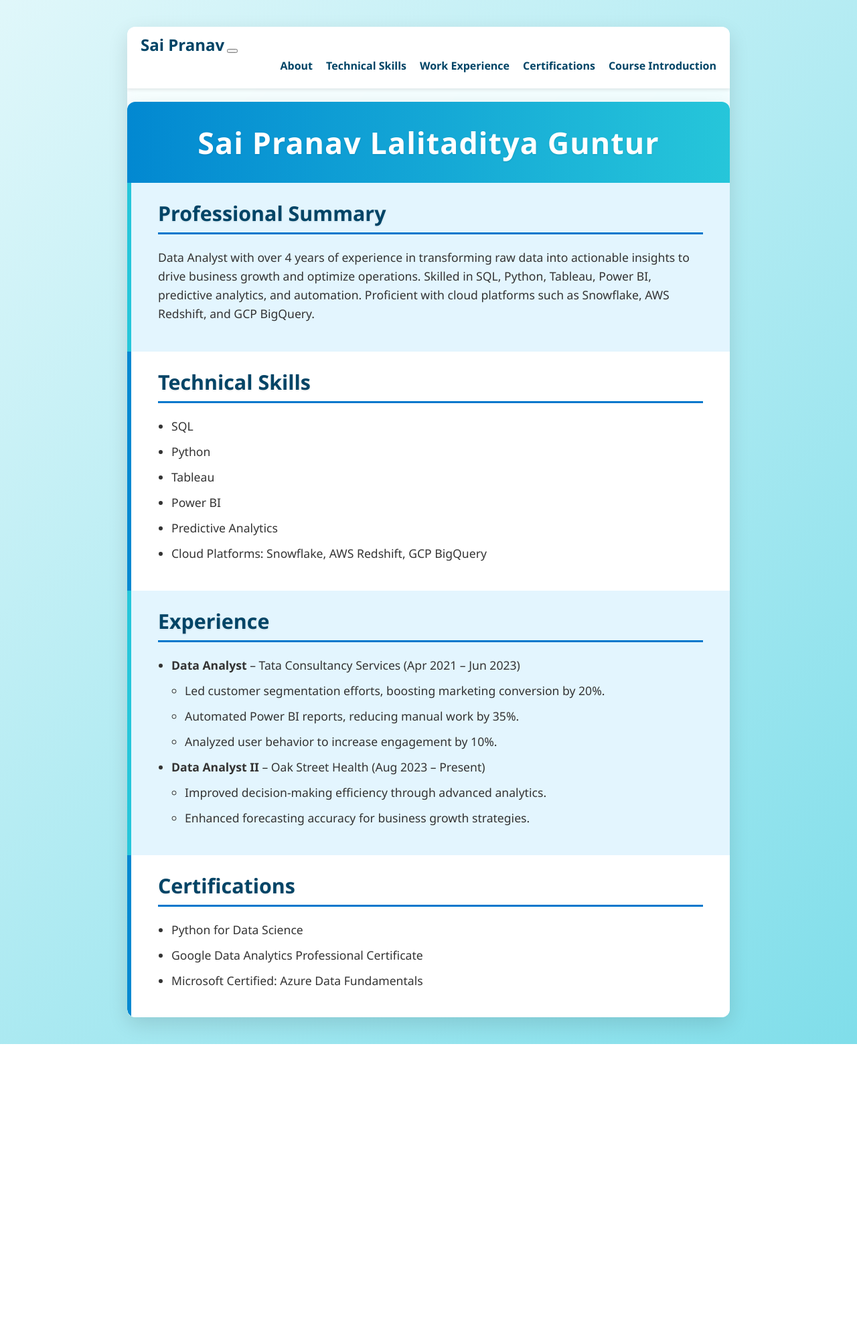
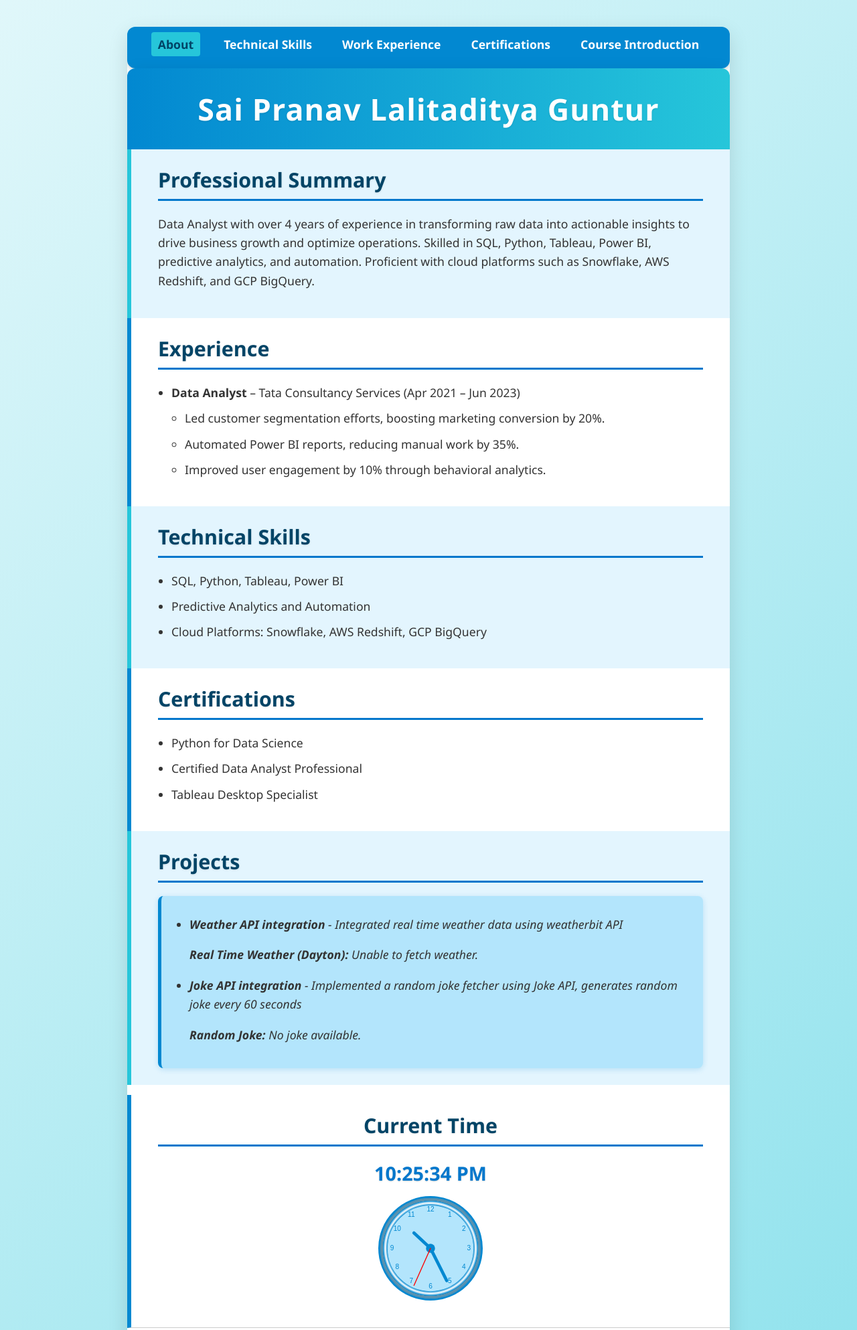
Before and after one commit to guntursai9/guntursai9.github.io, a plain HTML site: page index.html in a window 1280 px wide. Shown: the top 1986 px of the page at 67% size. Before the commit the page ends 1559 px from the top, so only its background shows below. Drawn offline with nearby package versions, Linux system fonts and the light colour scheme; no server answers.

Commit message:
Update index.html

```diff
--- a/index.html
+++ b/index.html
@@ -150,6 +150,36 @@
     footer a:hover {
       text-decoration: underline;
     }
+    /* Navbar styles */
+    nav {
+      background: #0288d1;
+      padding: 12px 30px;
+      border-radius: 0 0 12px 12px;
+      margin-bottom: 0;
+      box-shadow: 0 2px 5px rgba(0,0,0,0.15);
+    }
+    nav ul {
+      list-style: none;
+      margin: 0;
+      padding: 0;
+      display: flex;
+      justify-content: center;
+      gap: 25px;
+    }
+    nav ul li a {
+      color: white;
+      text-decoration: none;
+      font-weight: 600;
+      font-size: 1.1rem;
+      padding: 6px 10px;
+      border-radius: 4px;
+      transition: background-color 0.3s ease;
+    }
+    nav ul li a:hover,
+    nav ul li a.active {
+      background-color: #26c6da;
+      color: #004466;
+    }
     @media (max-width: 650px) {
       .container {
         border-radius: 0;
@@ -167,85 +197,39 @@
       p, li, span {
         font-size: 1rem;
       }
-    }
-    /* Navbar styling */
-    nav.navbar {
-      background:#fff;
-      padding: 10px 20px;
-      box-shadow: 0 2px 5px rgba(0,0,0,0.1);
-      margin-bottom: 20px;
-    }
-    nav.navbar a.navbar-brand {
-      font-weight: 700;
-      font-size: 1.5rem;
-      color: #004466;
-      text-decoration: none;
-    }
-    nav.navbar ul.navbar-nav {
-      list-style:none;
-      display:flex;
-      gap:20px;
-      margin:0;
-      padding:0;
-      justify-content: flex-end;
-      align-items: center;
-    }
-    nav.navbar ul.navbar-nav li a.nav-link {
-      color: #004466;
-      text-decoration: none;
-      font-weight: 600;
-      font-size: 1rem;
-      cursor: pointer;
-    }
-    nav.navbar ul.navbar-nav li a.nav-link:hover {
-      color: #0288d1;
-      text-decoration: underline;
+      nav ul {
+        flex-direction: column;
+        gap: 12px;
+        align-items: center;
+      }
     }
   </style>
 </head>
 <body>
   <div id="container--main" class="container">
-    <!-- Navbar with corrected links -->
-    <nav class="navbar navbar-expand-lg navbar-light">
-      <a class="navbar-brand" href="#">Sai Pranav</a>
-      <button class="navbar-toggler" type="button" data-bs-toggle="collapse" data-bs-target="#navbarNav"
-          aria-controls="navbarNav" aria-expanded="false" aria-label="Toggle navigation">
-          <span class="navbar-toggler-icon"></span>
-      </button>
-      <div class="collapse navbar-collapse" id="navbarNav">
-          <ul class="navbar-nav ms-auto">
-              <li class="nav-item"><a class="nav-link" href="#ProfessionalSummary">About</a></li>
-              <li class="nav-item"><a class="nav-link" href="#TechnicalSkills">Technical Skills</a></li>
-              <li class="nav-item"><a class="nav-link" href="#WorkExperience">Work Experience</a></li>
-              <li class="nav-item"><a class="nav-link" href="#Certifications">Certifications</a></li>
-              <li class="nav-item"><a class="nav-link" href="waph.html">Course Introduction</a></li>
-          </ul>
-      </div>
+
+    <!-- Navbar -->
+    <nav>
+      <ul>
+        <li><a href="#About" class="active">About</a></li>
+        <li><a href="#technical-skills">Technical Skills</a></li>
+        <li><a href="#work-experience">Work Experience</a></li>
+        <li><a href="#certifications">Certifications</a></li>
+        <li><a href="waph.html">Course Introduction</a></li>
+      </ul>
     </nav>
 
     <div class="container">
-      <h1>Sai Pranav Lalitaditya Guntur</h1>
+      <h1 id="About">Sai Pranav Lalitaditya Guntur</h1>
 
-      <section id="ProfessionalSummary">
+      <section id="professional-summary">
         <h2>Professional Summary</h2>
         <p>
           Data Analyst with over 4 years of experience in transforming raw data into actionable insights to drive business growth and optimize operations. Skilled in SQL, Python, Tableau, Power BI, predictive analytics, and automation. Proficient with cloud platforms such as Snowflake, AWS Redshift, and GCP BigQuery.
         </p>
       </section>
 
-      <section id="TechnicalSkills">
-        <h2>Technical Skills</h2>
-        <ul>
-          <li>SQL</li>
-          <li>Python</li>
-          <li>Tableau</li>
-          <li>Power BI</li>
-          <li>Predictive Analytics</li>
-          <li>Cloud Platforms: Snowflake, AWS Redshift, GCP BigQuery</li>
-        </ul>
-      </section>
-
-      <section id="WorkExperience">
+      <section id="work-experience">
         <h2>Experience</h2>
         <ul>
           <li>
@@ -253,29 +237,223 @@
             <ul>
               <li>Led customer segmentation efforts, boosting marketing conversion by 20%.</li>
               <li>Automated Power BI reports, reducing manual work by 35%.</li>
-              <li>Analyzed user behavior to increase engagement by 10%.</li>
-            </ul>
-          </li>
-          <li>
-            <strong>Data Analyst II</strong> – Oak Street Health (Aug 2023 – Present)
-            <ul>
-              <li>Improved decision-making efficiency through advanced analytics.</li>
-              <li>Enhanced forecasting accuracy for business growth strategies.</li>
+              <li>Improved user engagement by 10% through behavioral analytics.</li>
             </ul>
           </li>
         </ul>
       </section>
 
-      <!-- Added Certifications Section -->
-      <section id="Certifications">
+      <section id="technical-skills">
+        <h2>Technical Skills</h2>
+        <ul>
+          <li>SQL, Python, Tableau, Power BI</li>
+          <li>Predictive Analytics and Automation</li>
+          <li>Cloud Platforms: Snowflake, AWS Redshift, GCP BigQuery</li>
+        </ul>
+      </section>
+
+      <section id="certifications">
         <h2>Certifications</h2>
         <ul>
           <li>Python for Data Science</li>
-          <li>Google Data Analytics Professional Certificate</li>
-          <li>Microsoft Certified: Azure Data Fundamentals</li>
+          <li>Certified Data Analyst Professional</li>
+          <li>Tableau Desktop Specialist</li>
         </ul>
+      </section>
+
+      <section>
+        <h2>Projects</h2>
+        <div class="weather-joke">
+          <ul>
+            <li>
+              <strong>Weather API integration</strong> - Integrated real time weather data using weatherbit API
+            </li>
+          <p><strong>Real Time Weather (Dayton):</strong> <span id="weather"></span></p>
+          <li>
+              <strong>Joke API integration</strong> - Implemented a random joke fetcher using Joke API, generates random joke every 60 seconds
+            </li>
+          <p><strong>Random Joke:</strong> <span id="joke-container"></span></p>
+        </ul>
+        </div>
+      </section>
+
+      <section class="clock-section">
+        <h2>Current Time</h2>
+        <div id="clock"></div>
+        <canvas id="analog-clock" width="150" height="150" style="background-color:#999"></canvas>
+      </section>
+
+      <section class="flag-counter">
+        <h2>Flag Counter</h2>
+        <a href="https://info.flagcounter.com/zEr8" target="_blank" rel="noopener noreferrer">
+          <img src="https://s01.flagcounter.com/count2/zEr8/bg_FFFFFF/txt_000000/border_CCCCCC/columns_2/maxflags_10/viewers_0/labels_0/pageviews_0/flags_0/percent_0/" alt="Flag Counter" border="0" />
+        </a>
+      </section>
+
+      <!-- Contact section moved to the bottom -->
+      <section>
+        <h2>Contact</h2>
+        <p><strong>Email:</strong> <a href="mailto:gunturs1@udayton.edu">gunturs1@udayton.edu</a></p>
+        <p><strong>Phone:</strong> <a href="tel:+18015098508">+1 801-509-8508</a></p>
+        <p><strong>LinkedIn:</strong> <a href="https://www.linkedin.com/in/sai-pranav1" target="_blank" rel="noopener noreferrer">linkedin.com/in/sai-pranav1</a></p>
       </section>
     </div>
   </div>
+
+  <script src="https://code.jquery.com/jquery-3.6.0.min.js"></script>
+
+  <script>
+    var shown = false;
+    function showhideEmail() {
+      if (shown) {
+        document.getElementById("email").innerHTML = "Show my Email";
+        shown = false;
+      } else {
+        var myemail = "<a href='mailto:gunturs1@udayton.edu'>gunturs1@udayton.edu</a>";
+        document.getElementById("email").innerHTML = myemail;
+        shown = true;
+      }
+    }
+  </script>
+
+  <script>
+    // Clock - Digital
+    function updateClock() {
+      var now = new Date();
+      var time = now.toLocaleTimeString();
+      document.getElementById("clock").innerHTML = time;
+    }
+    setInterval(updateClock, 1000);
+    updateClock();
+
+    // Clock - Analog
+    var canvas = document.getElementById("analog-clock");
+    var ctx = canvas.getContext("2d");
+    var radius = canvas.height / 2;
+    ctx.translate(radius, radius);
+    radius = radius * 0.90;
+
+    function drawClock() {
+      drawFace(ctx, radius);
+      drawNumbers(ctx, radius);
+      drawTime(ctx, radius);
+    }
+
+    function drawFace(ctx, radius) {
+      var grad;
+      ctx.beginPath();
+      ctx.arc(0, 0, radius, 0, 2 * Math.PI);
+      ctx.fillStyle = "#b3e5fc";
+      ctx.fill();
+
+      grad = ctx.createRadialGradient(0, 0, radius * 0.95, 0, 0, radius * 1.05);
+      grad.addColorStop(0, "#0288d1");
+      grad.addColorStop(0.5, "white");
+      grad.addColorStop(1, "#0288d1");
+      ctx.strokeStyle = grad;
+      ctx.lineWidth = radius * 0.1;
+      ctx.stroke();
+
+      ctx.beginPath();
+      ctx.arc(0, 0, radius * 0.1, 0, 2 * Math.PI);
+      ctx.fillStyle = "#0288d1";
+      ctx.fill();
+    }
+
+    function drawNumbers(ctx, radius) {
+      var ang;
+      var num;
+      ctx.font = radius * 0.15 + "px arial";
+      ctx.textBaseline = "middle";
+      ctx.textAlign = "center";
+      for (num = 1; num <= 12; num++) {
+        ang = (num * Math.PI) / 6;
+        ctx.rotate(ang);
+        ctx.translate(0, -radius * 0.85);
+        ctx.rotate(-ang);
+        ctx.fillText(num.toString(), 0, 0);
+        ctx.rotate(ang);
+        ctx.translate(0, radius * 0.85);
+        ctx.rotate(-ang);
+      }
+    }
+
+    function drawTime(ctx, radius) {
+      var now = new Date();
+      var hour = now.getHours();
+      var minute = now.getMinutes();
+      var second = now.getSeconds();
+
+      //hour
+      hour = hour % 12;
+      hour = (hour * Math.PI) / 6 + (minute * Math.PI) / (6 * 60) + (second * Math.PI) / (360 * 60);
+      drawHand(ctx, hour, radius * 0.5, radius * 0.07);
+
+      //minute
+      minute = (minute * Math.PI) / 30 + (second * Math.PI) / (30 * 60);
+      drawHand(ctx, minute, radius * 0.8, radius * 0.07);
+
+      // second
+      second = (second * Math.PI) / 30;
+      drawHand(ctx, second, radius * 0.9, radius * 0.02, "red");
+    }
+
+    function drawHand(ctx, pos, length, width, color = "#0288d1") {
+      ctx.beginPath();
+      ctx.lineWidth = width;
+      ctx.lineCap = "round";
+      ctx.strokeStyle = color;
+      ctx.moveTo(0, 0);
+      ctx.rotate(pos);
+      ctx.lineTo(0, -length);
+      ctx.stroke();
+      ctx.rotate(-pos);
+    }
+
+    setInterval(drawClock, 1000);
+    drawClock();
+
+    // Weather API
+    function fetchWeather() {
+      fetch(
+        "https://api.weatherbit.io/v2.0/current?city=Dayton,OH,US&key=YOUR_WEATHERBIT_API_KEY"
+      )
+        .then((response) => response.json())
+        .then((data) => {
+          const temp = data.data[0].temp;
+          const description = data.data[0].weather.description;
+          document.getElementById("weather").textContent = `${temp} °C, ${description}`;
+        })
+        .catch((error) => {
+          document.getElementById("weather").textContent = "Unable to fetch weather.";
+          console.error("Weather API error:", error);
+        });
+    }
+    fetchWeather();
+
+    // Joke API
+    function fetchJoke() {
+      fetch("https://v2.jokeapi.dev/joke/Any?type=single")
+        .then((response) => response.json())
+        .then((data) => {
+          document.getElementById("joke-container").textContent = data.joke;
+        })
+        .catch((error) => {
+          document.getElementById("joke-container").textContent = "No joke available.";
+          console.error("Joke API error:", error);
+        });
+    }
+    fetchJoke();
+    setInterval(fetchJoke, 60000);
+
+    // Navbar active link toggling
+    const navLinks = document.querySelectorAll("nav ul li a");
+    navLinks.forEach((link) => {
+      link.addEventListener("click", (e) => {
+        navLinks.forEach((l) => l.classList.remove("active"));
+        e.target.classList.add("active");
+      });
+    });
+  </script>
 </body>
 </html>
```
